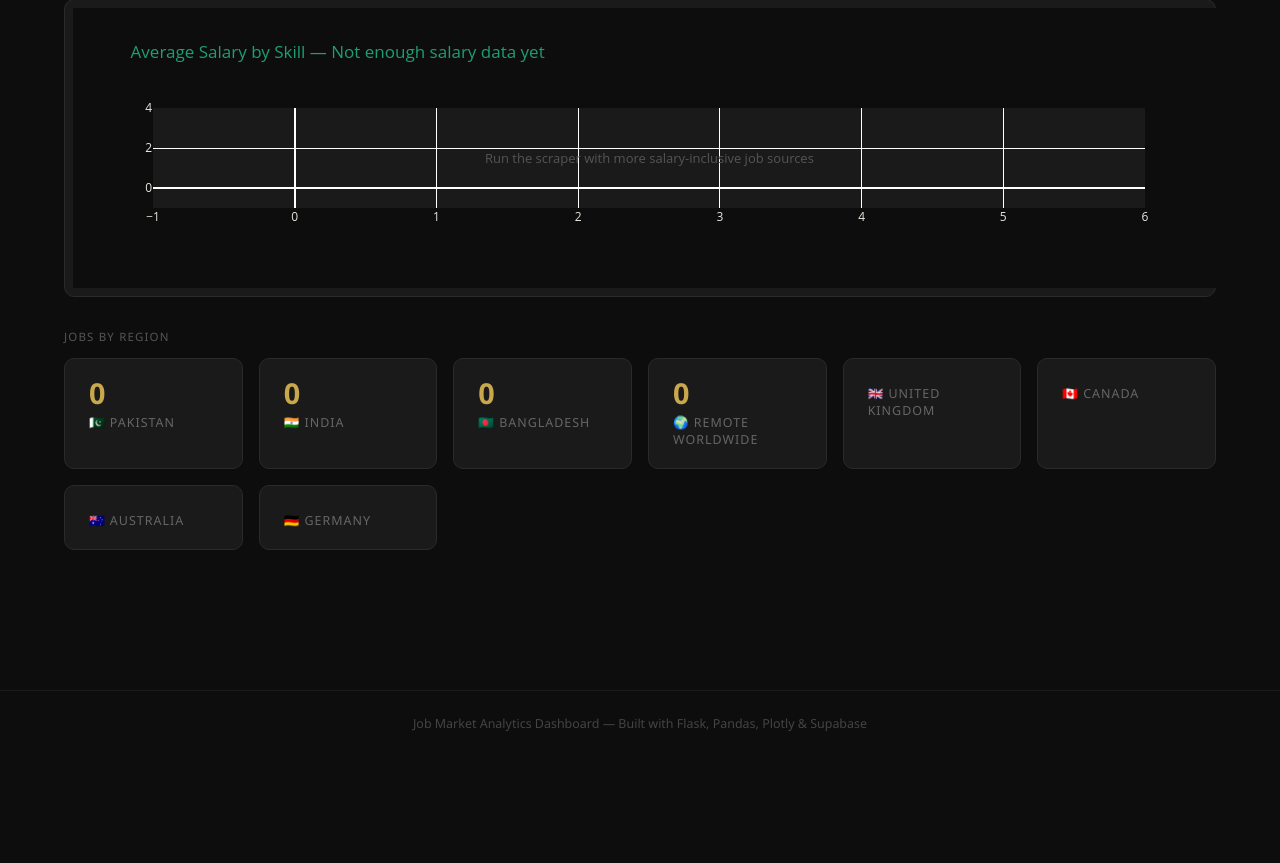
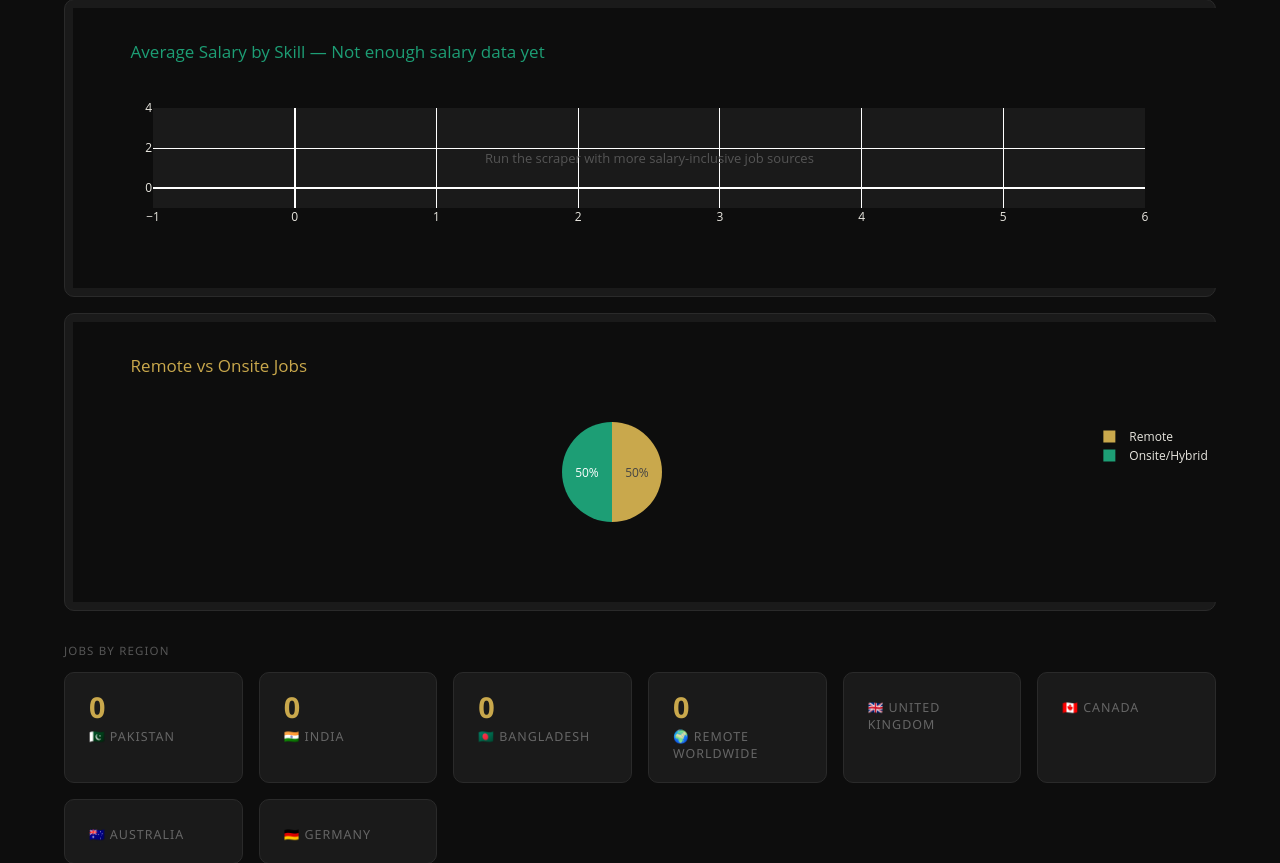
Before and after one commit to Shakir-Raza/job-market-dashboard, a Flask app: page / in a window 1280 px wide. Shown: the part 1417-2280 px from the top of the page. Before the commit the page ends 2148 px from the top, so only its background shows below. Run offline with Flask 3, Linux system fonts and the light colour scheme; data that the repository does not hold is empty; some libraries are stand-ins or nearby versions.

Commit message:
feat: remote vs onsite ratio pie chart

```diff
--- a/app.py
+++ b/app.py
@@ -101,11 +101,12 @@ def dashboard():
     pakistan_jobs = len([j for j in jobs if "Pakistan" in (j.get("location") or "")])
     india_jobs = len([j for j in jobs if "India" in (j.get("location") or "")])
     bangladesh_jobs = len([j for j in jobs if "Bangladesh" in (j.get("location") or "")])
-    remote_jobs = len([j for j in jobs if "Remote" in (j.get("location") or "")])
     uk_jobs = len([j for j in jobs if "United Kingdom" in (j.get("location") or "")])
     canada_jobs = len([j for j in jobs if "Canada" in (j.get("location") or "")])
     australia_jobs = len([j for j in jobs if "Australia" in (j.get("location") or "")])
     germany_jobs = len([j for j in jobs if "Germany" in (j.get("location") or "")])
+    remote_jobs = len([j for j in jobs if "Remote" in (j.get("location") or "")])
+    onsite_jobs = len([j for j in jobs if "Remote" not in (j.get("location") or "")])
 
     # Category chart
     cat_data = {"Category": [c[0] for c in category_counts], "Jobs": [c[1] for c in category_counts]}
@@ -218,6 +219,24 @@ def dashboard():
     )
     chart_skill_salary = json.dumps(fig_skill_sal, cls=plotly.utils.PlotlyJSONEncoder)
 
+    # Remote vs Onsite pie chart
+    fig_remote = px.pie(
+    values=[remote_jobs, onsite_jobs],
+    names=["Remote", "Onsite/Hybrid"],
+    title="Remote vs Onsite Jobs",
+    color_discrete_sequence=["#c9a84c", "#1D9E75"]
+)
+    fig_remote.update_layout(
+    paper_bgcolor="#0d0d0d",
+    plot_bgcolor="#1a1a1a",
+    font_color="#e8e6df",
+    title_font_color="#c9a84c",
+    showlegend=True,
+    )
+    chart_remote = json.dumps(fig_remote, cls=plotly.utils.PlotlyJSONEncoder)
+
+
+
     return render_template("dashboard.html",
         pakistan_jobs=pakistan_jobs,
         india_jobs=india_jobs,
@@ -235,6 +254,8 @@ def dashboard():
         chart_category=chart_category,
         last_updated=last_updated,
         chart_skill_salary=chart_skill_salary,
+        chart_remote=chart_remote,
+        onsite_jobs=onsite_jobs,
     )
 
 
--- a/templates/dashboard.html
+++ b/templates/dashboard.html
@@ -56,6 +56,7 @@
   <div class="chart-full" id="chart-salary"></div>
   <div class="chart-full" id="chart-category" style="margin-bottom: 16px;"></div>
   <div class="chart-full" id="chart-skill-salary" style="margin-bottom: 16px;"></div>
+  <div class="chart-full" id="chart-remote" style="margin-bottom: 16px;"></div>
 
   <div class="section-label" style="margin-top: 32px;">Jobs by Region</div>
   <div class="stats-grid">
@@ -128,22 +129,23 @@
   var chartSkills = {{ chart_skills | safe }};
   var chartLocation = {{ chart_location | safe }};
   var chartSalary = {{ chart_salary | safe }};
+  var chartCategory = {{ chart_category | safe }};
+  var chartSkillSalary = {{ chart_skill_salary | safe }};
+  var chartRemote = {{ chart_remote | safe }};
 
   chartSkills.layout.dragmode = false;
   chartLocation.layout.dragmode = false;
   chartSalary.layout.dragmode = false;
-
-  var chartCategory = {{ chart_category | safe }};
   chartCategory.layout.dragmode = false;
-  Plotly.newPlot('chart-category', chartCategory.data, chartCategory.layout, config);
-
-  var chartSkillSalary = {{ chart_skill_salary | safe }};
-chartSkillSalary.layout.dragmode = false;
-Plotly.newPlot('chart-skill-salary', chartSkillSalary.data, chartSkillSalary.layout, config);
+  chartSkillSalary.layout.dragmode = false;
+  chartRemote.layout.dragmode = false;
 
   Plotly.newPlot('chart-skills', chartSkills.data, chartSkills.layout, config);
   Plotly.newPlot('chart-location', chartLocation.data, chartLocation.layout, config);
   Plotly.newPlot('chart-salary', chartSalary.data, chartSalary.layout, config);
+  Plotly.newPlot('chart-category', chartCategory.data, chartCategory.layout, config);
+  Plotly.newPlot('chart-skill-salary', chartSkillSalary.data, chartSkillSalary.layout, config);
+  Plotly.newPlot('chart-remote', chartRemote.data, chartRemote.layout, config);
 </script>
 </body>
 </html>
```
